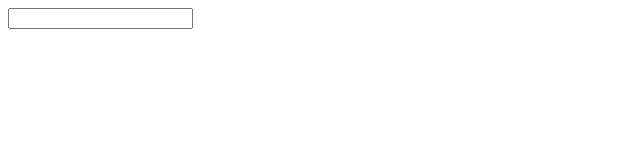
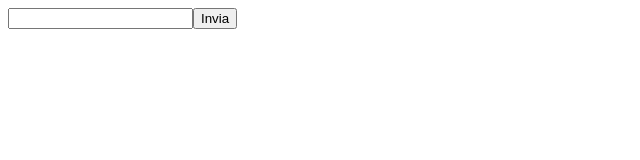
Before and after one commit to MatteoDiMario96/vite-boolflix, a Vue app: page / in a window 1280 px wide. Shown: the top 160 px of the page, without its empty margins (0-640 px from the left). Built offline with nearby package versions, Linux system fonts and the light colour scheme.

Commit message:
Importato e inserito il component AppButton.

```diff
--- a/src/components/AppHeader.vue
+++ b/src/components/AppHeader.vue
@@ -1,8 +1,11 @@
 <script>
 import SearchBar from './SearchBar.vue';
+import AppButton from './AppButton.vue';
+
 export default {
     components:{
         SearchBar,
+        AppButton,
     },
     data() {
         return {
@@ -21,6 +24,7 @@ export default {
 <template>
     <header>
         <SearchBar/>
+        <AppButton/>
     </header>
 </template>
 
```
